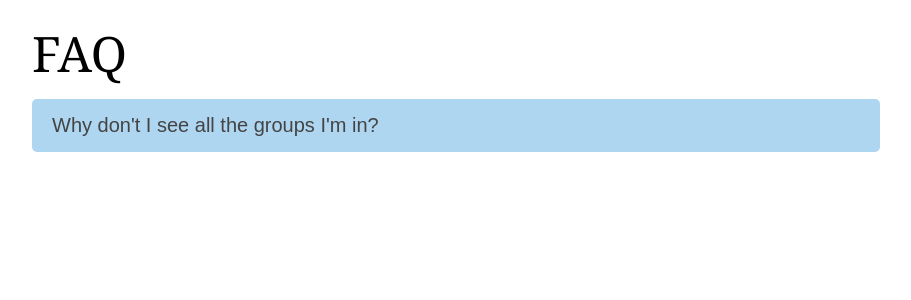
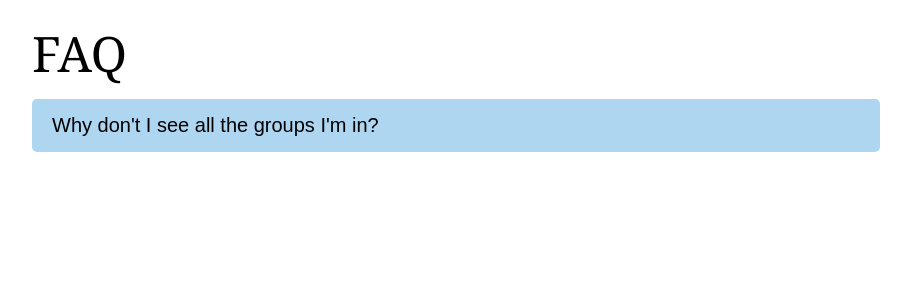
Before and after one commit to stuejho/groupme-all-message, a Flask app: page /faq in a window 1280 px wide. Shown: the part 48-348 px from the top of the page, without its empty margins (184-1095 px from the left). Run offline with Flask 2, Linux system fonts and the light colour scheme.

Commit message:
Change faq text color to black

```diff
--- a/static/css/main.css
+++ b/static/css/main.css
@@ -439,7 +439,7 @@ textarea {
 
 .faq-trigger {
   width: 100%;
-  color: #444;
+  color: #000000;
   background-color: #AED6F1;
   font-size: 1em;
   text-align: left;
```
